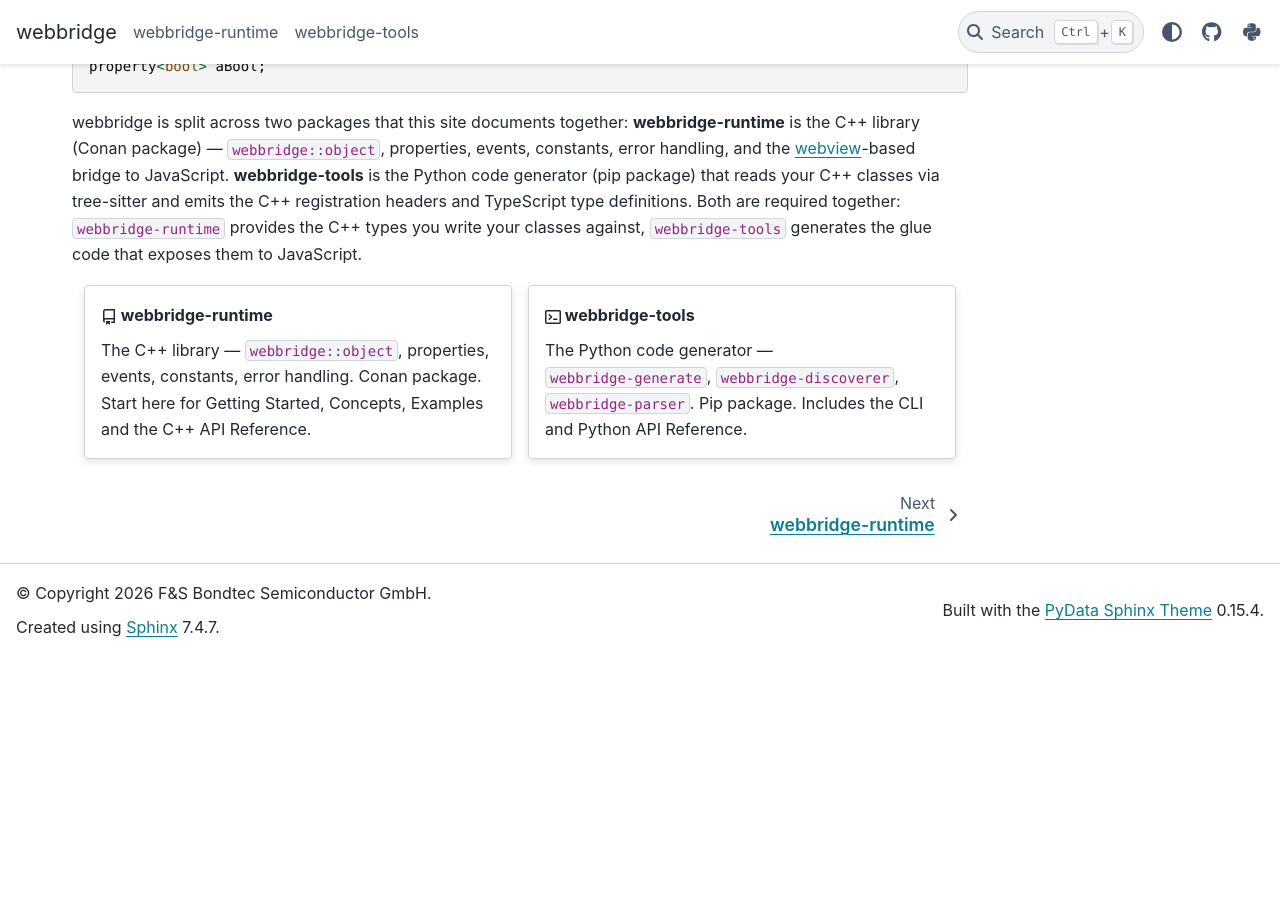
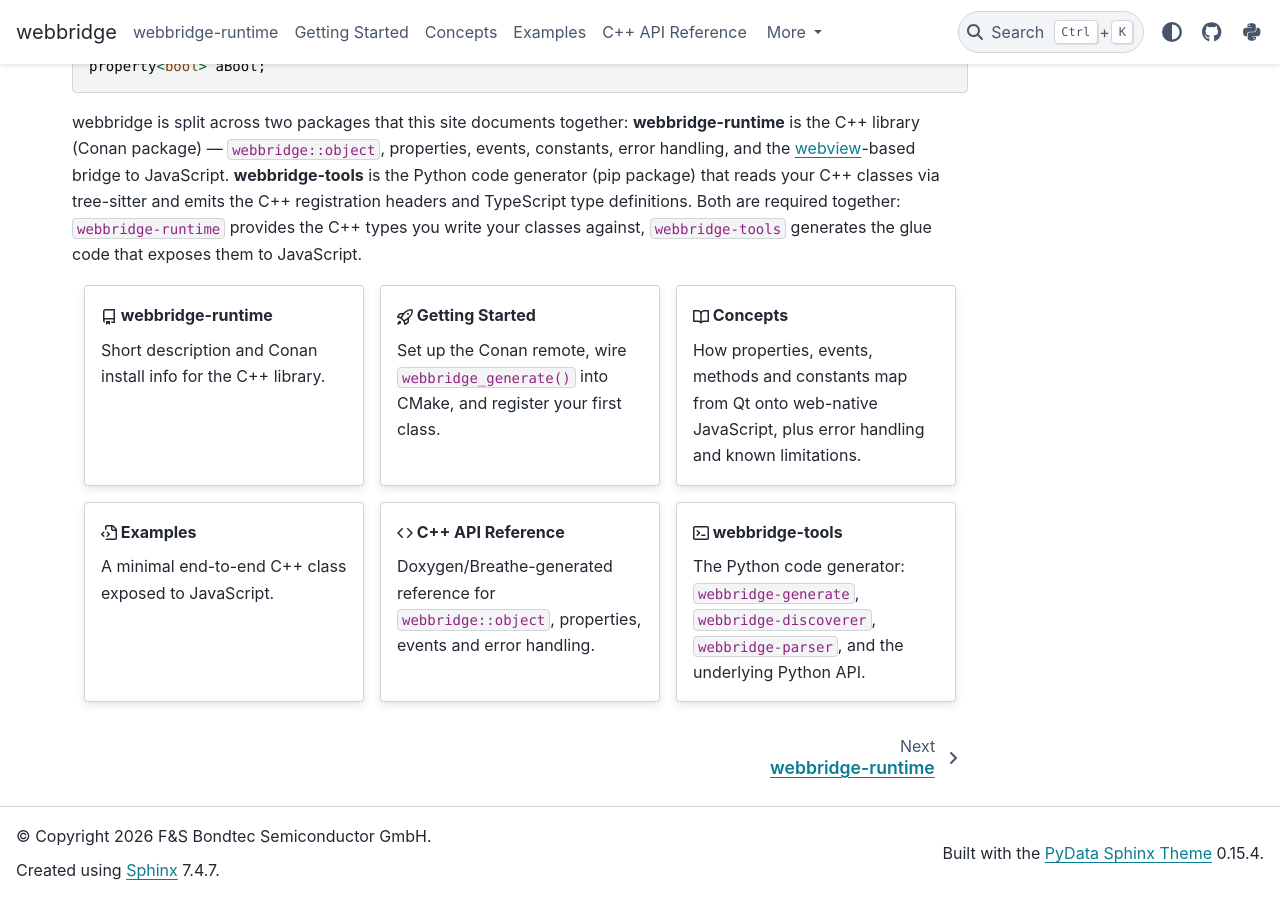
Before and after one commit to WebBridge-Project/webbridge-docs, a Sphinx documentation site: the page built from source/index.md, in a window 1280 px wide and 900 px high, scrolled down 798 px. Built offline with Sphinx 7.4.7 and the PyData theme 0.15.4, drawn with Linux system fonts in a browser that asks for light colours; before the commit the page ends 1455 px from its top, so only the background shows below that.

Commit message:
updated layout

````diff
--- a/source/conf.py
+++ b/source/conf.py
@@ -46,6 +46,10 @@
     ],
 }
 
+# -- Disable the left primary sidebar site-wide; navigation lives in the top
+# -- navbar tabs/dropdowns instead -------------------------------------------
+html_sidebars = {"**": []}
+
 # -- Breathe (C++ API, from webbridge-runtime headers via Doxygen) ----------
 breathe_projects = {"webbridge": "../doxygen/xml"}
 breathe_default_project = "webbridge"
--- a/source/index.md
+++ b/source/index.md
@@ -52,24 +52,53 @@
 provides the C++ types you write your classes against, `webbridge-tools`
 generates the glue code that exposes them to JavaScript.
 
-::::{grid} 1 2 2 2
+::::{grid} 1 2 3 3
 :gutter: 3
 
 :::{grid-item-card} {octicon}`repo` webbridge-runtime
 :link: runtime
 :link-type: doc
 
-The C++ library — `webbridge::object`, properties, events, constants, error
-handling. Conan package. Start here for Getting Started, Concepts, Examples
-and the C++ API Reference.
+Short description and Conan install info for the C++ library.
+:::
+
+:::{grid-item-card} {octicon}`rocket` Getting Started
+:link: getting-started
+:link-type: doc
+
+Set up the Conan remote, wire `webbridge_generate()` into CMake, and register
+your first class.
+:::
+
+:::{grid-item-card} {octicon}`book` Concepts
+:link: concepts
+:link-type: doc
+
+How properties, events, methods and constants map from Qt onto web-native
+JavaScript, plus error handling and known limitations.
+:::
+
+:::{grid-item-card} {octicon}`file-code` Examples
+:link: examples
+:link-type: doc
+
+A minimal end-to-end C++ class exposed to JavaScript.
+:::
+
+:::{grid-item-card} {octicon}`code` C++ API Reference
+:link: cpp-api
+:link-type: doc
+
+Doxygen/Breathe-generated reference for `webbridge::object`, properties,
+events and error handling.
 :::
 
 :::{grid-item-card} {octicon}`terminal` webbridge-tools
 :link: tools/index
 :link-type: doc
 
-The Python code generator — `webbridge-generate`, `webbridge-discoverer`,
-`webbridge-parser`. Pip package. Includes the CLI and Python API Reference.
+The Python code generator: `webbridge-generate`, `webbridge-discoverer`,
+`webbridge-parser`, and the underlying Python API.
 :::
 
 ::::
@@ -79,5 +108,9 @@
 :hidden:
 
 webbridge-runtime <runtime>
+Getting Started <getting-started>
+Concepts <concepts>
+Examples <examples>
+C++ API Reference <cpp-api>
 webbridge-tools <tools/index>
 ```
````
Also changed, not shown: source/runtime.md (+0 -10 lines).
